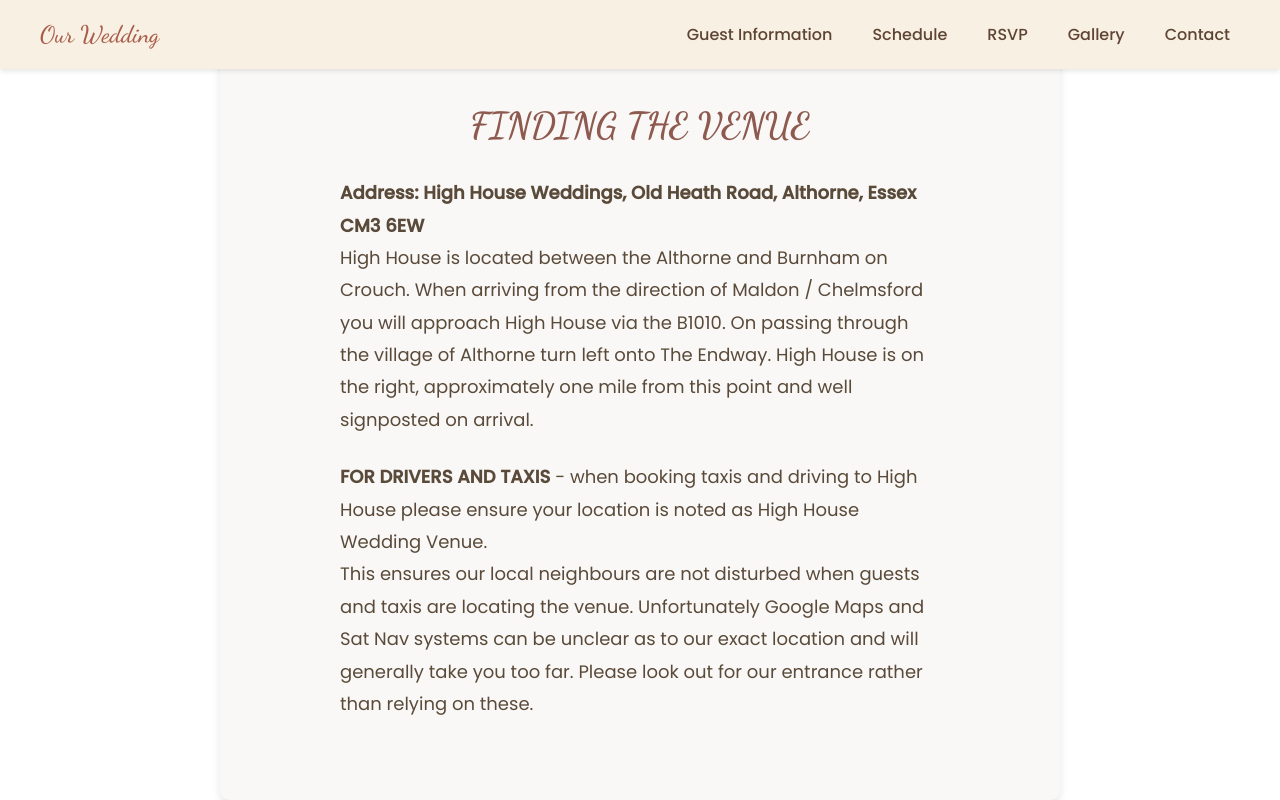
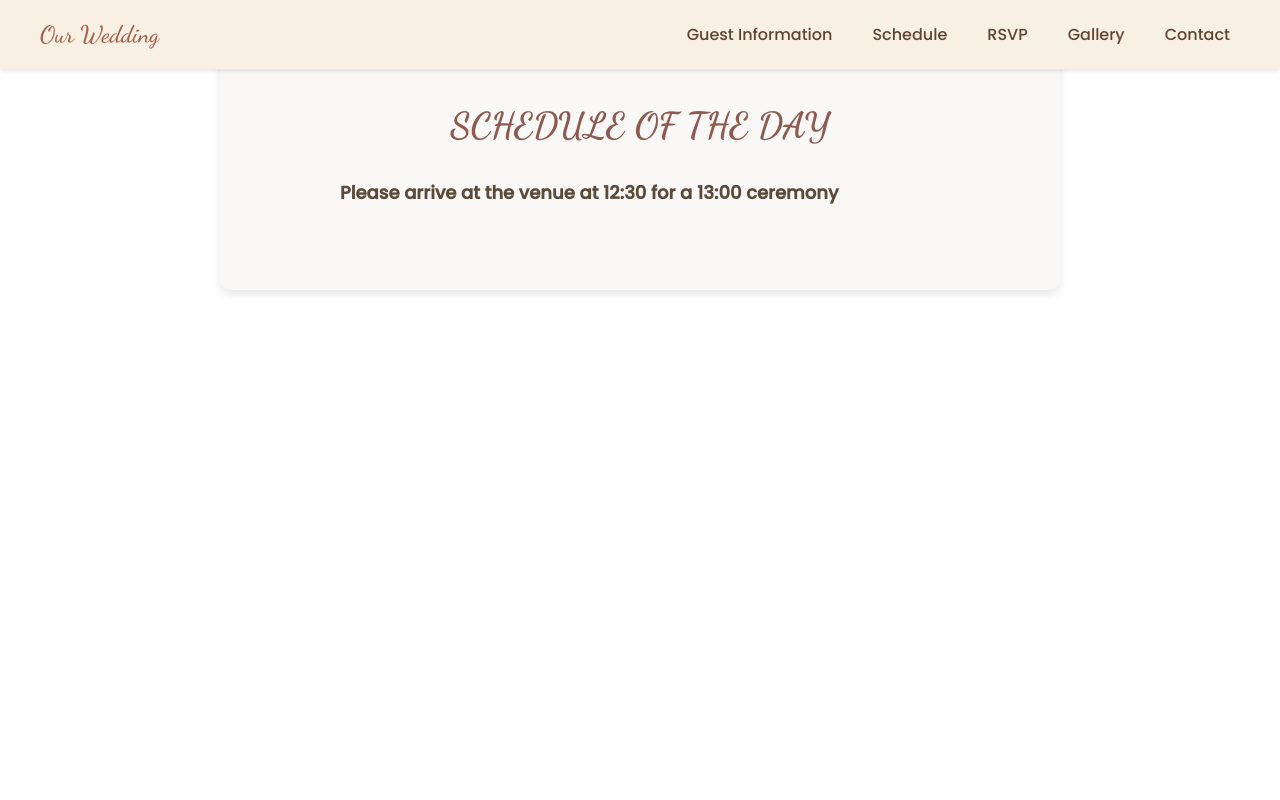
Before and after one commit to johnsn27/weddingWebsite, a React (Create React App) app: page /schedule in a window 1280 px wide. Built offline with nearby package versions, Linux system fonts and the light colour scheme; what aws-amplify would draw is missing.

Commit message:
some info

```diff
--- a/src/pages/schedule.js
+++ b/src/pages/schedule.js
@@ -4,20 +4,9 @@ import { storyPageStyle, titleStyle, paragraphStyle } from '../styles/pageStyles
 const Schedule = () => {
     return (
         <div css={storyPageStyle}>
-          <h1 css={titleStyle}>Finding the venue</h1>
+          <h1 css={titleStyle}>Schedule of the Day</h1>
           <p css={paragraphStyle}>
-          <b>Address: High House Weddings, Old Heath Road, Althorne, Essex CM3 6EW</b> <br />
-          High House is located between the Althorne and Burnham on Crouch.
-          When arriving from the direction of Maldon / Chelmsford you will approach High House via the B1010.
-          On passing through the village of Althorne turn left onto The Endway.
-          High House is on the right, approximately one mile from this point and well signposted on arrival.
-          </p>
-          <br />
-          <p css={paragraphStyle}>
-          <b>FOR DRIVERS AND TAXIS</b> - when booking taxis and driving to High House please ensure your location is noted as High House Wedding Venue. <br />
-          This ensures our local neighbours are not disturbed when guests and taxis are locating the venue.
-          Unfortunately Google Maps and Sat Nav systems can be unclear as to our exact location and will generally take you too far.
-          Please look out for our entrance rather than relying on these.
+          <b>Please arrive at the venue at 12:30 for a 13:00 ceremony</b> <br />
           </p>
         </div>
       );
```
